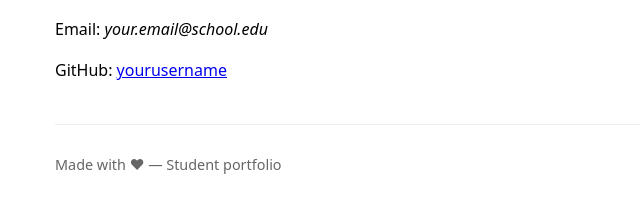
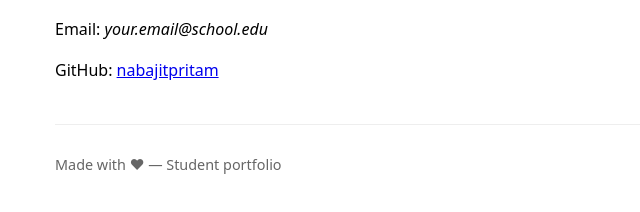
Before and after one commit to nabajitpritam/nabajitpritam, a plain HTML site: page index.html in a window 1280 px wide. Shown: the part 496-708 px from the top of the page, 135-775 px from the left. Drawn offline with Linux system fonts and the light colour scheme.

Commit message:
Update index.html

```diff
--- a/index.html
+++ b/index.html
@@ -40,7 +40,7 @@
   <section id="contact">
     <h2>Contact</h2>
     <p>Email: <em>your.email@school.edu</em></p>
-    <p>GitHub: <a href="https://github.com/yourusername">yourusername</a></p>
+    <p>GitHub: <a href="https://github.com/nabajitpritam">nabajitpritam</a></p>
   </section>
 
   <footer>
```
